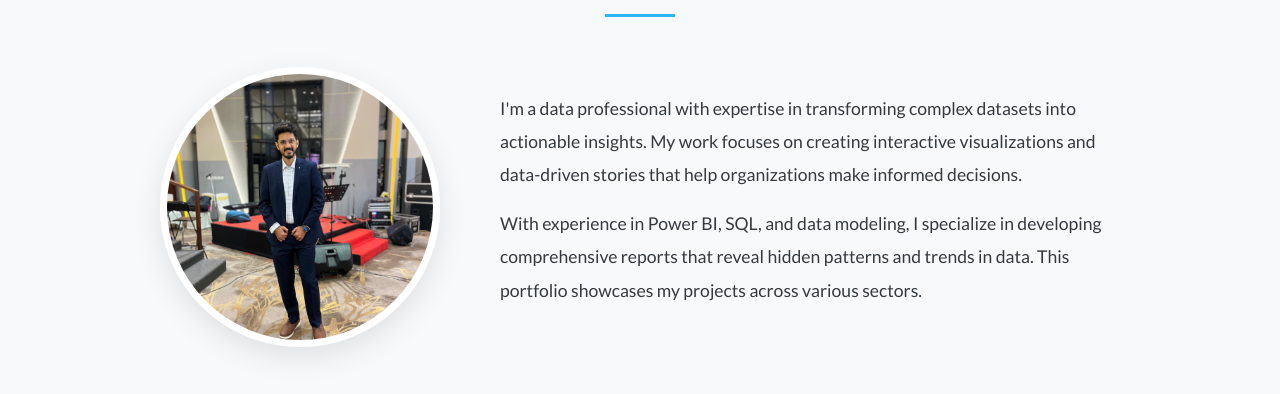
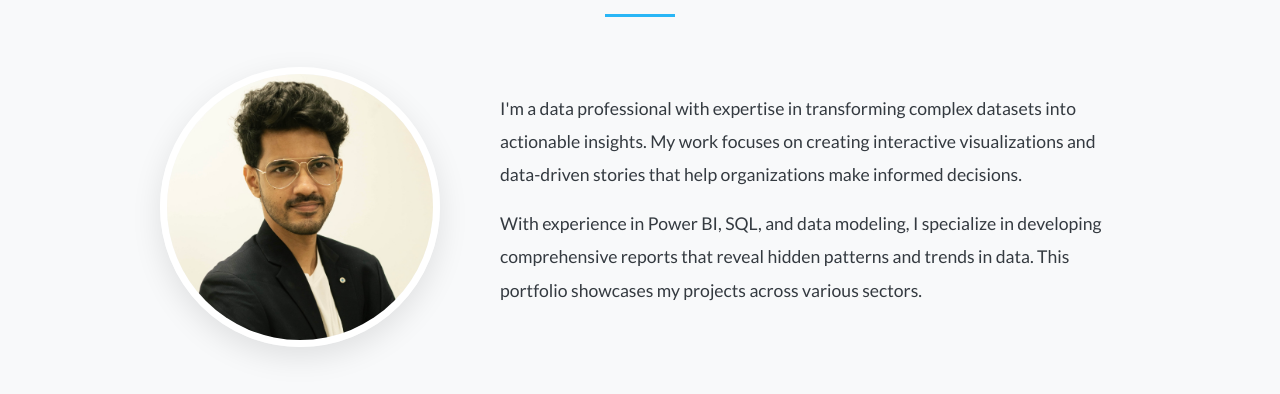
Before and after one commit to thisisvishak/thisisvishak-github.io, a plain HTML site: page index.html in a window 1280 px wide. Shown: the part 628-1022 px from the top of the page. Drawn offline with nearby package versions, Linux system fonts and the light colour scheme.

Commit message:
Update index.html

```diff
--- a/index.html
+++ b/index.html
@@ -58,7 +58,7 @@
         <h2>About Me</h2>
         <div class="about-content">
             <!--💡UPDATE: Change the image to your own profile photo in assets/images/-->
-            <img src="assets/images/cab7cbf6-d040-45a2-a06b-f39b455fdb7b.jpeg" alt="Your Name" class="profile-photo">
+            <img src="assets/images/F121B8C5-8FCB-44DD-8899-C723EFB6297oC.jpeg" alt="Your Name" class="profile-photo">
             <div class="about-text">
                 <!--💡UPDATE: Write your own 'About Me' text here-->
                 <p> I'm a data professional with expertise in transforming complex datasets into actionable insights. My work focuses on creating interactive visualizations and data-driven stories that help organizations make informed decisions.</p>
```
